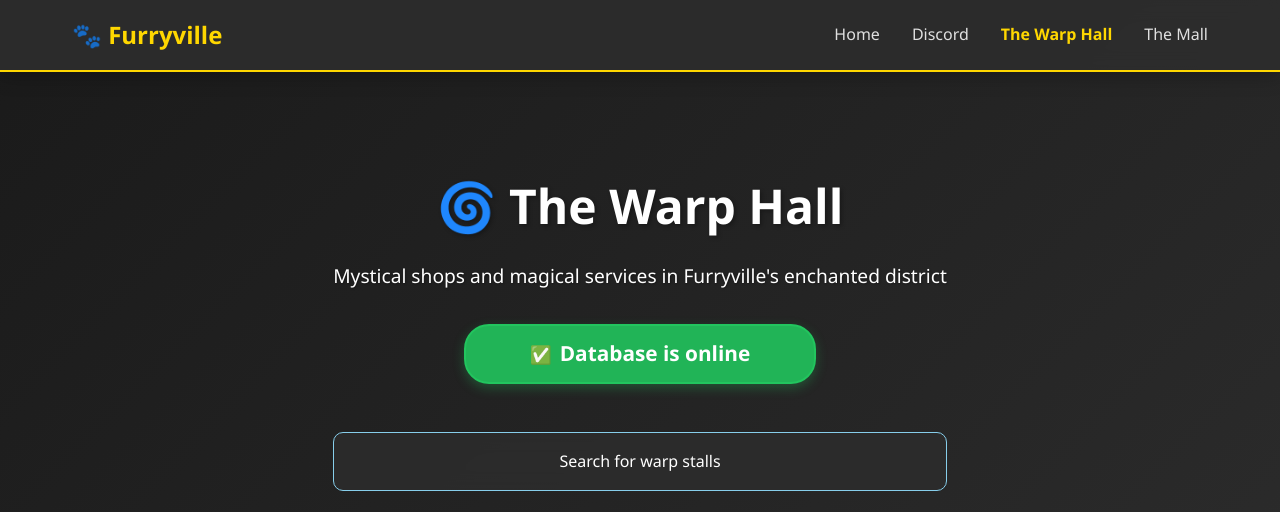
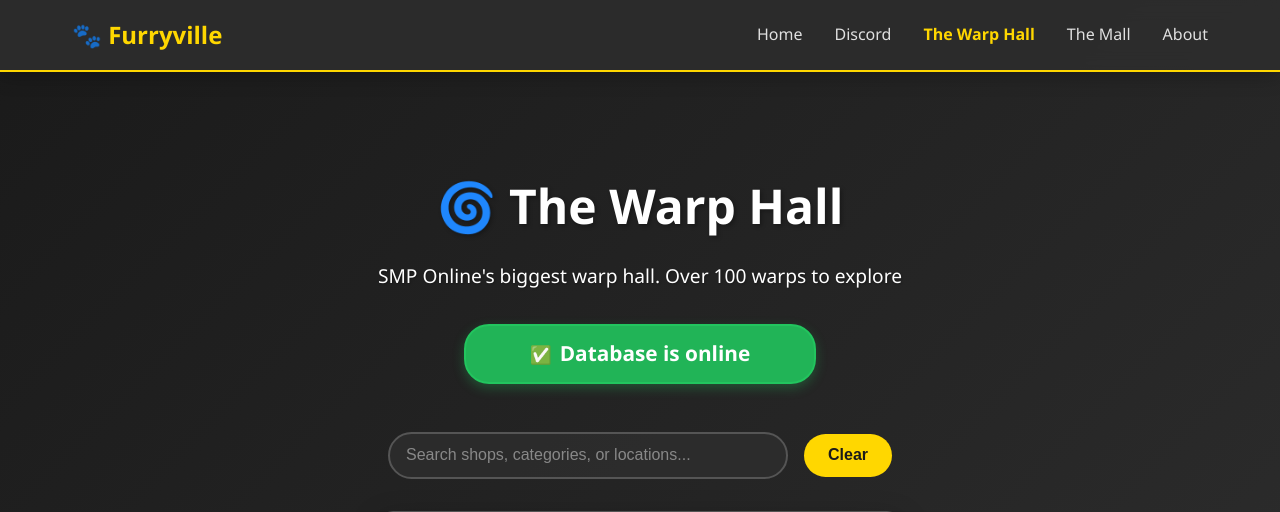
Before and after one commit to Postman67/furryville-index, a Flask app: page /warp-hall in a window 1280 px wide. Shown: the top 512 px of the page. Run offline with Flask 3, Linux system fonts and the light colour scheme; data that the repository does not hold is empty.

Commit message:
Updated wording and removed message

```diff
--- a/static/css/about.css
+++ b/static/css/about.css
@@ -47,7 +47,7 @@
     top: 0;
     right: 0;
     bottom: 0;
-    width: 200px;
+    width: 100%;
     background-size: cover;
     background-position: center;
     background-repeat: no-repeat;
--- a/templates/about.html
+++ b/templates/about.html
@@ -22,7 +22,6 @@
 
             <div class="staff-grid">
                 <div class="staff-card">
-                    <div class="staff-banner" style="background-image: url('https://cdn.discordapp.com/banners/147822143432818688/a_85477d53cc2989a17450486c3b82f3e4?size=512');"></div>
                     <div class="staff-avatar">
                         <img src="https://cdn.discordapp.com/avatars/106800625316040704/8a9adfb4dc9da28249e287af1d59865d?size=1024" alt="Staff Avatar" class="avatar-image">
                     </div>
--- a/templates/header.html
+++ b/templates/header.html
@@ -7,6 +7,7 @@
                     <li><a href="https://discord.gg/your-invite-code" target="_blank" rel="noopener noreferrer" style="color: #e0e0e0; font-weight: 500; text-decoration: none; transition: color 0.3s ease;" onmouseenter="this.style.color='#87ceeb'" onmouseleave="this.style.color='#e0e0e0'" onfocus="this.style.color='#e0e0e0'; this.style.outline='none'" onblur="this.style.color='#e0e0e0'">Discord</a></li>
                     <li><a href="{{ url_for('warp_hall') }}" {% if request.endpoint == 'warp_hall' %}class="active"{% endif %}>The Warp Hall</a></li>
                     <li><a href="{{ url_for('the_mall') }}" {% if request.endpoint == 'the_mall' %}class="active"{% endif %}>The Mall</a></li>
+                    <li><a href="/about" {% if request.endpoint == 'about' %}class="active"{% endif %}>About</a></li>
                 </ul>
             </div>
         </nav>
--- a/templates/the_mall.html
+++ b/templates/the_mall.html
@@ -13,16 +13,12 @@
     <main class="main-content">
         <div class="hero-section">
             <h1>🛍️ The Mall</h1>
-            <p>Modern shopping and everyday essentials in Furryville's commercial center</p>
+            <p>The new financial district of Furryville, now a lot more organized. Go shopping!</p>
 
             <div id="db-status" class="db-status db-checking">
                 <span class="status-icon">⏳</span>
                 <span class="status-text">Checking database...</span>
             </div>
-
-            {% if message %}
-                <div class="message">{{ message }}</div>
-            {% endif %}
         </div>
 
         <section class="shop-section">
--- a/templates/warp_hall.html
+++ b/templates/warp_hall.html
@@ -14,16 +14,12 @@
     <main class="main-content">
         <div class="hero-section">
             <h1>🌀 The Warp Hall</h1>
-            <p>Mystical shops and magical services in Furryville's enchanted district</p>
+            <p>SMP Online's biggest warp hall. Over 100 warps to explore</p>
 
             <div id="db-status" class="db-status db-checking">
                 <span class="status-icon">⏳</span>
                 <span class="status-text">Checking database...</span>
             </div>
-
-            {% if message %}
-                <div class="message">{{ message }}</div>
-            {% endif %}
         </div>
 
         <section class="shop-section">
```
